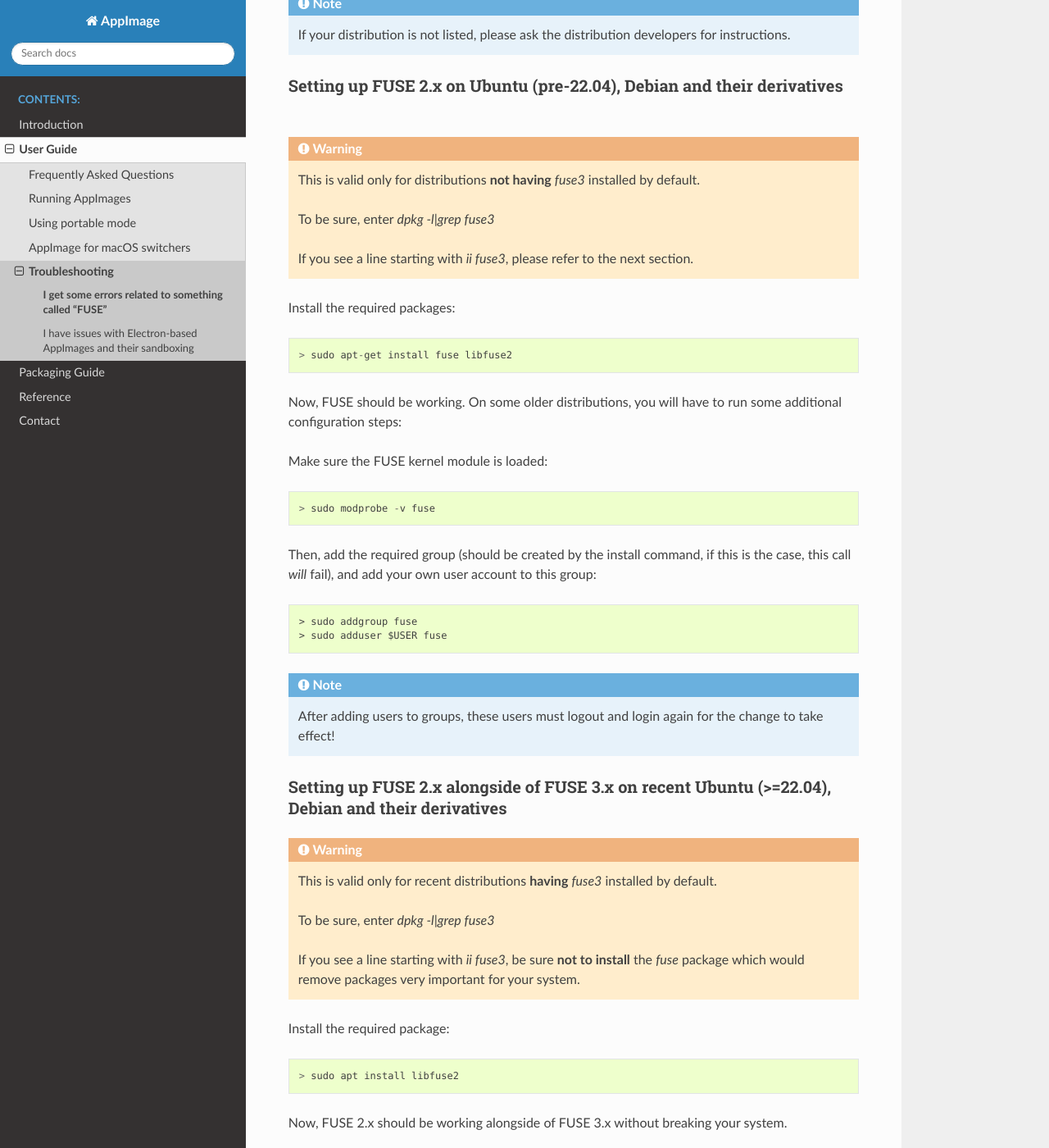
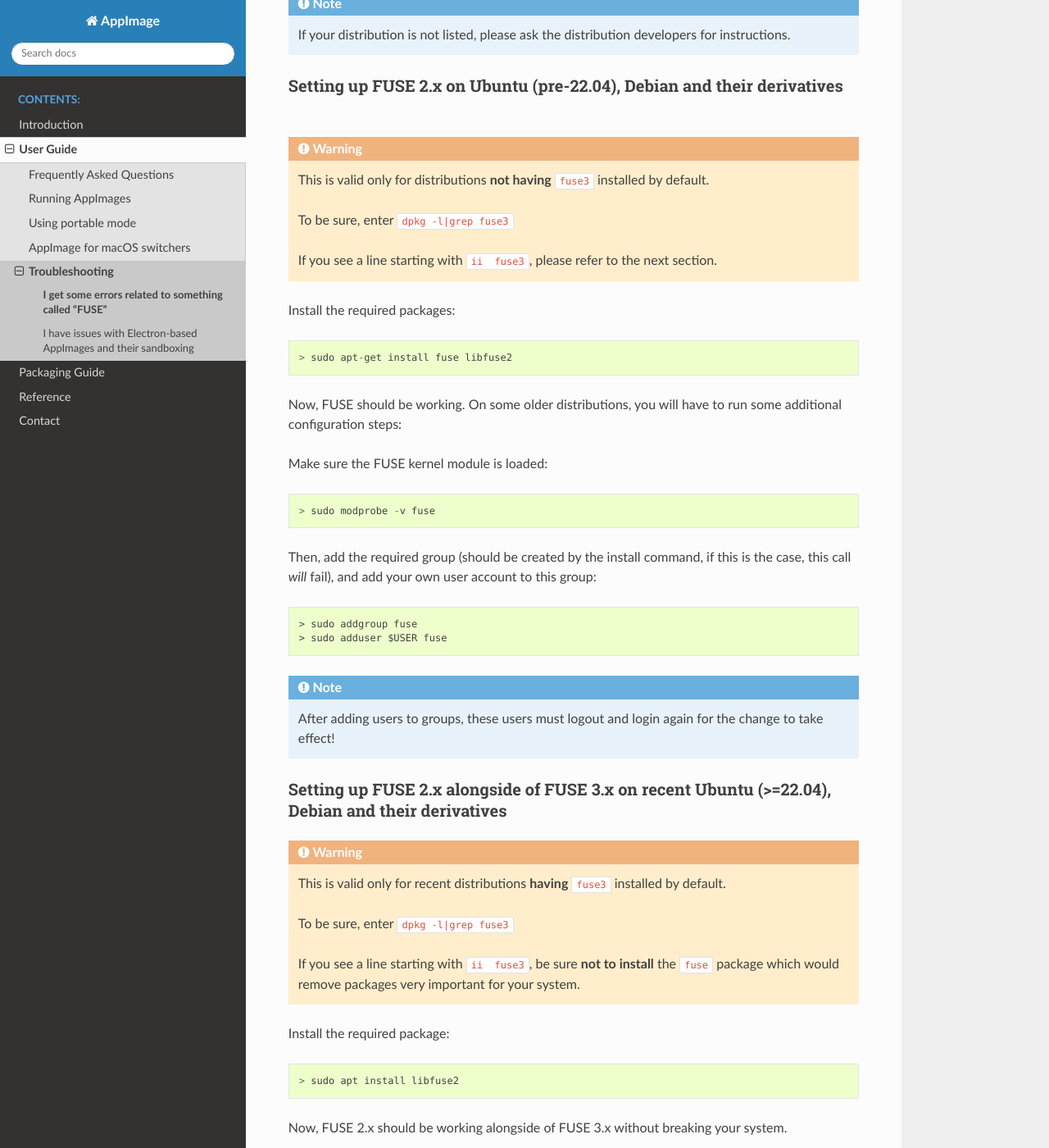
Before and after one commit to AppImage/docs.appimage.org, a Sphinx documentation site: the page built from source/user-guide/troubleshooting/fuse.rst, in a window 1280 px wide and 1400 px high, scrolled down 1429 px. Shown: the whole window at 82% size. Built offline with Sphinx 7.4.7 and the Read the Docs theme 2.0.0, drawn with Linux system fonts in a browser that asks for light colours.

Commit message:
Corrected backticks

```diff
--- a/source/user-guide/troubleshooting/fuse.rst
+++ b/source/user-guide/troubleshooting/fuse.rst
@@ -47,11 +47,11 @@
 ***********************************************************************
 
 .. warning::
-    This is valid only for distributions **not having** `fuse3` installed by default.
+    This is valid only for distributions **not having** ``fuse3`` installed by default.
 
-    To be sure, enter `dpkg -l|grep fuse3`
+    To be sure, enter ``dpkg -l|grep fuse3``
 
-    If you see a line starting with `ii  fuse3`, please refer to the next section.
+    If you see a line starting with ``ii  fuse3``, please refer to the next section.
 
 Install the required packages::
 
@@ -74,11 +74,11 @@
 **************************************************************************************************
 
 .. warning::
-    This is valid only for recent distributions **having** `fuse3` installed by default.
+    This is valid only for recent distributions **having** ``fuse3`` installed by default.
 
-    To be sure, enter `dpkg -l|grep fuse3`
+    To be sure, enter ``dpkg -l|grep fuse3``
 
-    If you see a line starting with `ii  fuse3`, be sure **not to install** the `fuse` package which would remove packages very important for your system.
+    If you see a line starting with ``ii  fuse3``, be sure **not to install** the ``fuse`` package which would remove packages very important for your system.
 
 Install the required package::
 
```
